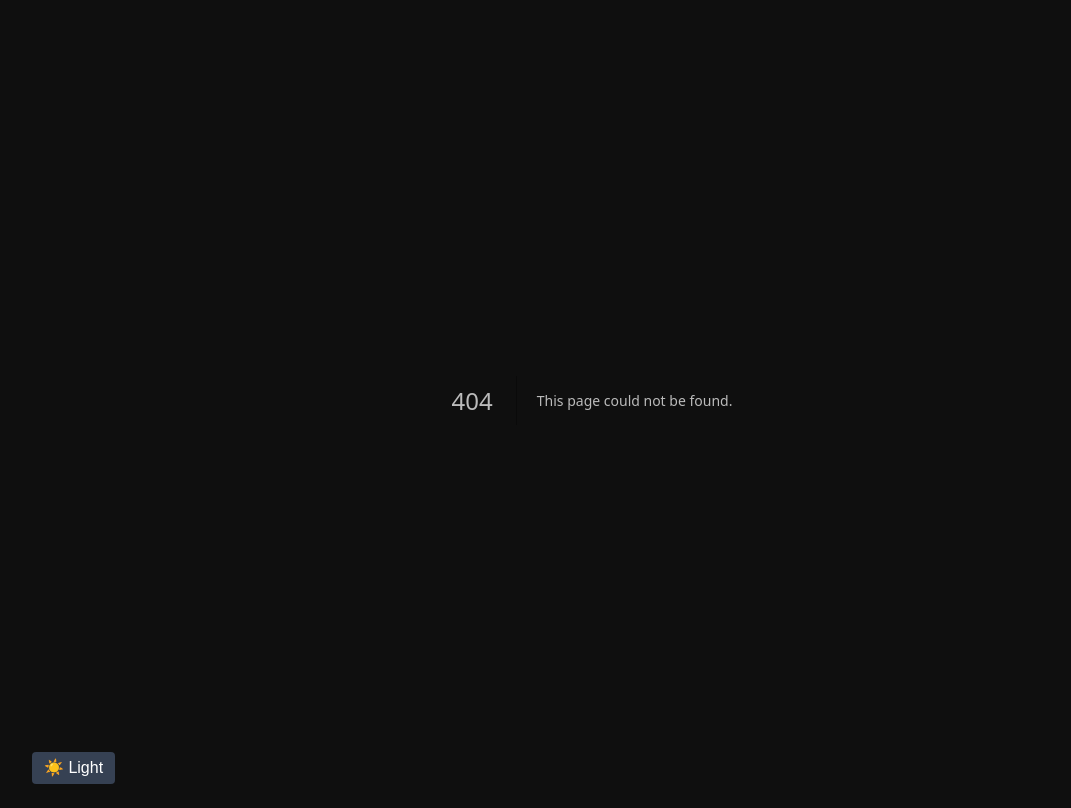
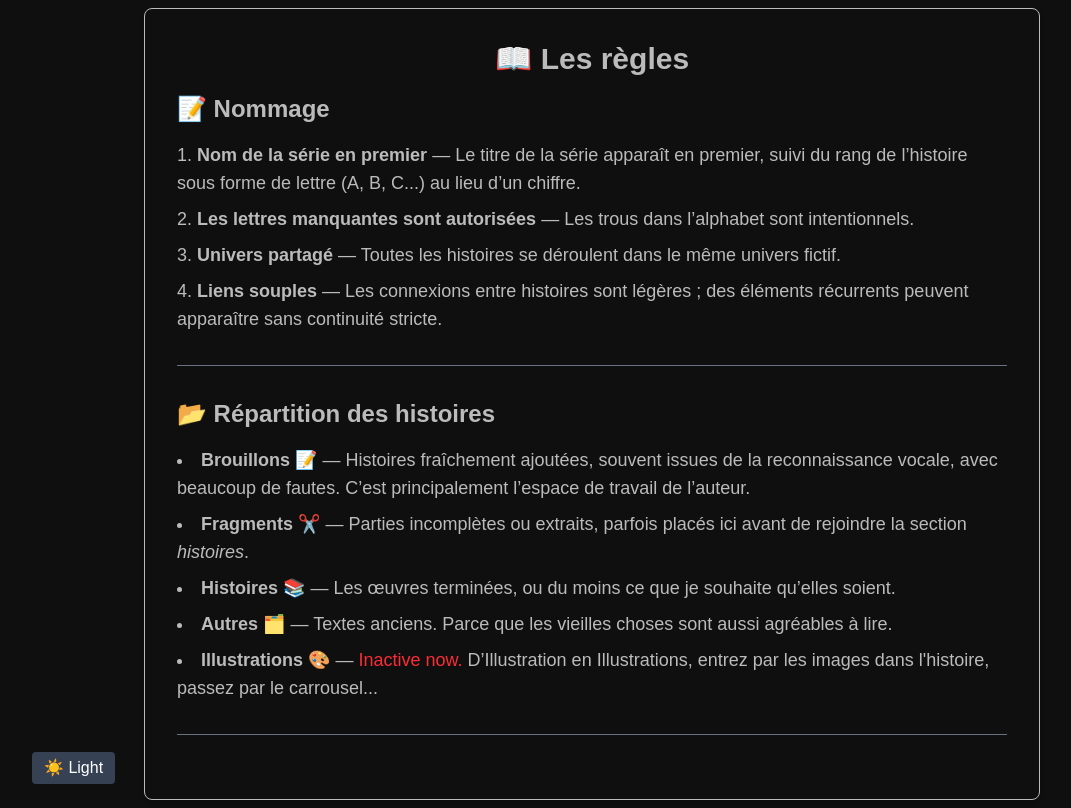
Before and after one commit to tsurubaso/sanbagierbo, a Next.js app: page /page2Rulebook in a window 1280 px wide. Before the commit this address had no page. Shown: the whole page, without its empty margins (48-1119 px from the left). Built offline with nearby package versions, Linux system fonts and the light colour scheme.

Commit message:
presentation css revue

```diff
--- a/app/page.js
+++ b/app/page.js
@@ -25,16 +25,13 @@ const {
 export default function Welcome() {
   const router = useRouter();
   const handleClick = () => {
-    router.push("/page1Rulebook"); // 👈 chemin de destination
+    router.push("/page2Rulebook"); // 👈 chemin de destination
   };
 
   return (
-    <main className="flex min-h-screen items-center justify-center py-2 px-8">
-      <div className="w-full max-w-3xl p-8 rounded-lg shadow-md border space-y-16">
-        <GradientText
-          text="Welcome to SanBagierBo"
-          className="text-4xl font-bold"
-        />
+<main className="flex min-h-screen items-center justify-center py-2 px-4"
+      style={{ backgroundColor: "var(--background)", color: "var(--foreground)" }}>
+  <div className="w-full max-w-4xl p-8 rounded-lg shadow-md border">
         {/* Objectif */}
 
         <HeroSection
--- a/app/page1Rulebook/page.js
+++ /dev/null
@@ -1,19 +0,0 @@
-//app/page1Rulebook/page.js
-// app/page.js
-export default function page1Rulebook() {
-  return (
-    <main
-      style={{
-        minHeight: "100vh",
-        display: "flex",
-        flexDirection: "column",
-        justifyContent: "center",
-        alignItems: "center",
-        fontFamily: "sans-serif",
-      }}
-    >
-      <h1>Bienvenue sur ma page Next.js 🚀</h1>
-      <p>Ceci est une page basique avec le dossier <code>app/</code>.</p>
-    </main>
-  );
-}
--- /dev/null
+++ b/app/page2Rulebook/page.js
@@ -0,0 +1,69 @@
+"use client";
+
+export default function page2Rulebook() {
+  return (
+<main className="min-h-screen py-2"
+      style={{ backgroundColor: "var(--background)", color: "var(--foreground)" }}>
+  <div className="w-full max-w-4xl p-8 rounded-lg shadow-md border mx-auto">
+        <h1 className="text-3xl font-extrabold text-center mb-4">
+          📖 Les règles
+        </h1>
+
+        <h2 className="text-2xl font-bold mb-4">📝 Nommage</h2>
+        <ol className="list-decimal list-inside text-lg mb-6 space-y-2">
+          <li>
+            <strong>Nom de la série en premier</strong> — Le titre de la série
+            apparaît en premier, suivi du rang de l’histoire sous forme de
+            lettre (A, B, C...) au lieu d’un chiffre.
+          </li>
+          <li>
+            <strong>Les lettres manquantes sont autorisées</strong> — Les trous
+            dans l’alphabet sont intentionnels.
+          </li>
+          <li>
+            <strong>Univers partagé</strong> — Toutes les histoires se déroulent
+            dans le même univers fictif.
+          </li>
+          <li>
+            <strong>Liens souples</strong> — Les connexions entre histoires sont
+            légères ; des éléments récurrents peuvent apparaître sans continuité
+            stricte.
+          </li>
+        </ol>
+
+        <hr className="my-8 border-gray-500" />
+
+        <h2 className="text-2xl font-bold mb-4">
+          📂 Répartition des histoires
+        </h2>
+        <ul className="list-disc list-inside text-lg mb-6 space-y-2">
+          <li>
+            <strong>Brouillons 📝</strong> — Histoires fraîchement ajoutées,
+            souvent issues de la reconnaissance vocale, avec beaucoup de fautes.
+            C’est principalement l’espace de travail de l’auteur.
+          </li>
+          <li>
+            <strong>Fragments ✂️</strong> — Parties incomplètes ou extraits,
+            parfois placés ici avant de rejoindre la section <em>histoires</em>.
+          </li>
+          <li>
+            <strong>Histoires 📚</strong> — Les œuvres terminées, ou du moins ce
+            que je souhaite qu’elles soient.
+          </li>
+          <li>
+            <strong>Autres 🗂️</strong> — Textes anciens. Parce que les vieilles
+            choses sont aussi agréables à lire.
+          </li>
+          <li>
+            <strong>Illustrations 🎨</strong> —{" "}
+            <span className="text-red-500">Inactive now. </span>
+            D’Illustration en Illustrations, entrez par les images dans
+            l&apos;histoire, passez par le carrousel...
+          </li>
+        </ul>
+
+        <hr className="my-8 border-gray-500" />
+      </div>
+    </main>
+  );
+}
```
